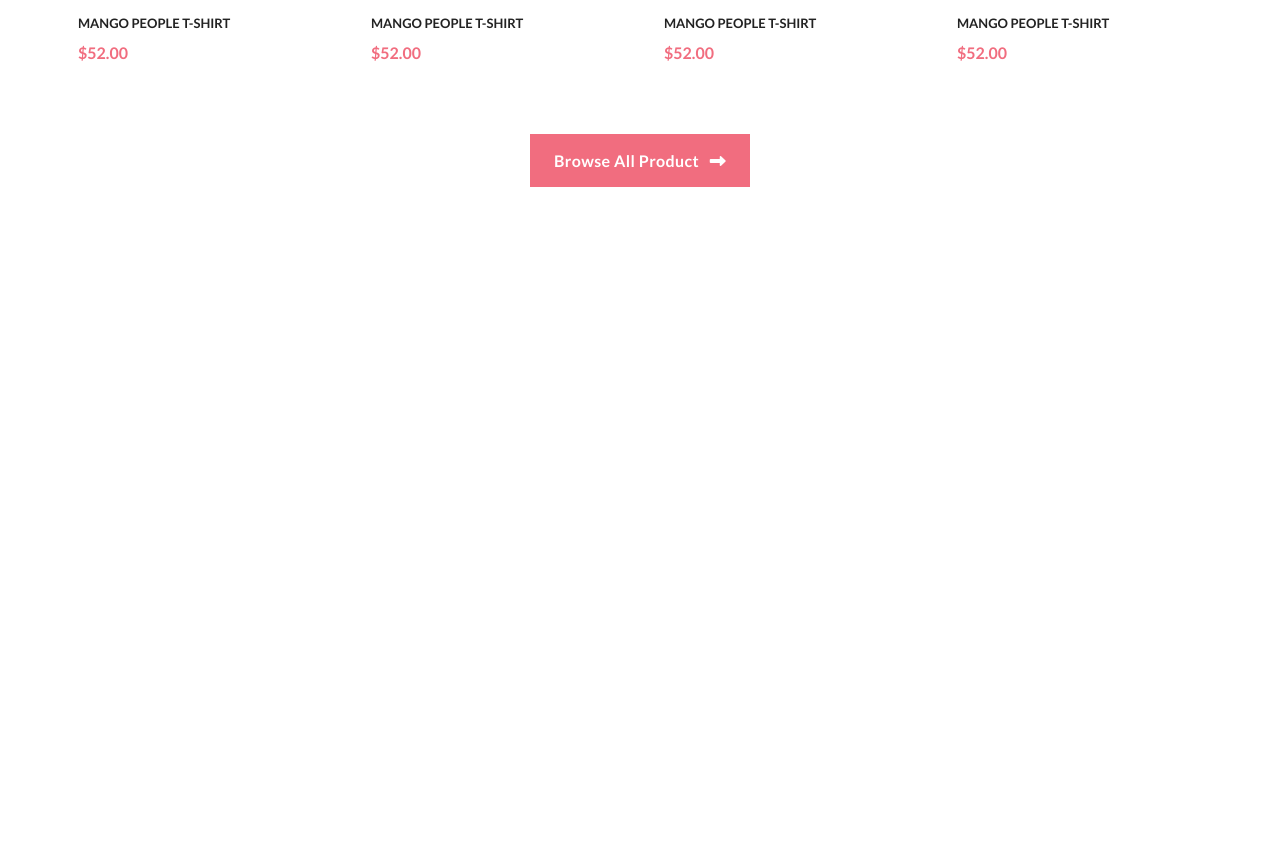
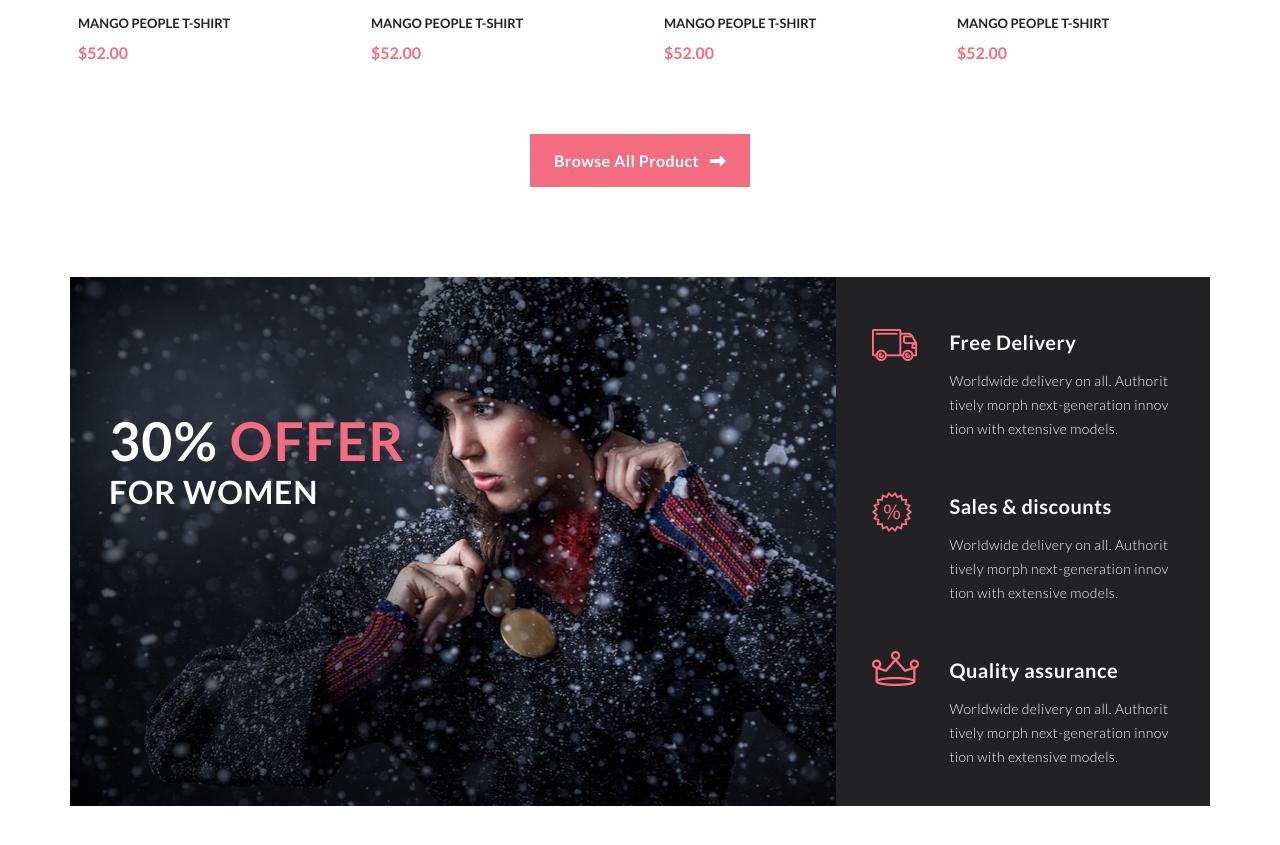
Before and after one commit to Aleksandr-the-G/prof-layout, a plain HTML site: page index.html in a window 1280 px wide. Shown: the part 2705-3550 px from the top of the page. Before the commit the page ends 2982 px from the top, so only its background shows below. Drawn offline with Linux system fonts and the light colour scheme.

Commit message:
Changed index.html style.css
added slider_4

```diff
--- a/index.html
+++ b/index.html
@@ -122,6 +122,29 @@
         </div>
     </div>
 
+    <!-- Начало четвертого слайда -->
+    <div class="slider_4 container">
+        <div class="slider_4_offer">
+            <div class="slider_4_offer_text">
+                <h2>30% <span class="offer_style">OFFER</span></h2>
+                <h3>FOR WOMEN</h3>
+            </div>
+        </div>
+        <div class="slider_4_icons_box">
+            <img class="slider_4_icon_1" src="img/truck.png" alt="truck">
+            <img class="slider_4_icon_2" src="img/percent.png" alt="percent">
+            <img class="slider_4_icon_3" src="img/crown.png" alt="crown">
+        </div>
+        <div class="slider_4_text">
+            <h2 class="slider_4_text_h2-1">Free Delivery</h2>
+            <p class="slider_4_text_p">Worldwide delivery on all. Authorit tively morph next-generation innov tion with extensive models.</p>
+            <h2 class="slider_4_text_h2-1">Sales & discounts</h2>
+            <p class="slider_4_text_p">Worldwide delivery on all. Authorit tively morph next-generation innov tion with extensive models.</p>
+            <h2 class="slider_4_text_h2-1">Quality assurance</h2>
+            <p class="slider_4_text_p">Worldwide delivery on all. Authorit tively morph next-generation innov tion with extensive models.</p>
+
+        </div>
+    </div>
 </body>
 
 </html>
--- a/style.css
+++ b/style.css
@@ -319,3 +319,102 @@ a {
 .fa-long-arrow-alt-right {
     margin-left: 7px;
 }
+
+/* Начало четвертого слайда */
+
+.slider_4 {
+    height: 529px;
+    display: flex;
+    margin-bottom: 97px;
+}
+
+.slider_4_offer {
+    width: 767px;
+    height: 529px;
+    background-image: url(img/offer.png);
+}
+
+.slider_4_offer_text {
+    padding-top: 131px;
+    padding-left: 39px;
+}
+
+.slider_4_offer_text h2 {
+    font-size: 53.5px;
+    letter-spacing: 1.34px;
+    font-weight: bold;
+    color: #ffffff;
+}
+
+.offer_style {
+    color: #f16d7f;
+}
+
+.slider_4_offer_text h3 {
+    font-size: 32px;
+    font-weight: bold;
+    letter-spacing: 0.8px;
+    color: #ffffff;
+}
+
+.slider_4_icons_box {
+    width: 114px;
+    box-sizing: border-box;
+    padding-left: 36px;
+    background-color: #222224;
+}
+
+.slider_4_icon {
+    display: block;
+}
+
+.slider_4_icon_1 {
+    margin-top: 48px;
+}
+
+.slider_4_icon_2 {
+    margin-top: 124px;
+}
+
+.slider_4_icon_3 {
+    margin-top: 114px;
+}
+
+.slider_4_text {
+    width: 261px;
+    background-color: #222224;
+    box-sizing: border-box;
+    padding-right: 40px;
+}
+
+.slider_4_text h2 {
+    font-size: 20px;
+    font-weight: bold;
+    line-height: 1;
+    letter-spacing: 0.5px;
+    color: #fbfbfb;
+}
+
+.slider_4_text p {
+    font-size: 14px;
+    font-weight: 300;
+    line-height: 1.71;
+    letter-spacing: 0.35px;
+    color: #fbfbfb;
+}
+
+.slider_4_text_h2-1 {
+    margin-top: 55px;
+}
+
+.slider_4_text_h2-2 {
+    margin-top: 62px;
+}
+
+.slider_4_text_h2-3 {
+    margin-top: 61px;
+}
+
+.slider_4_text_p {
+    margin-top: 17px;
+}
```
